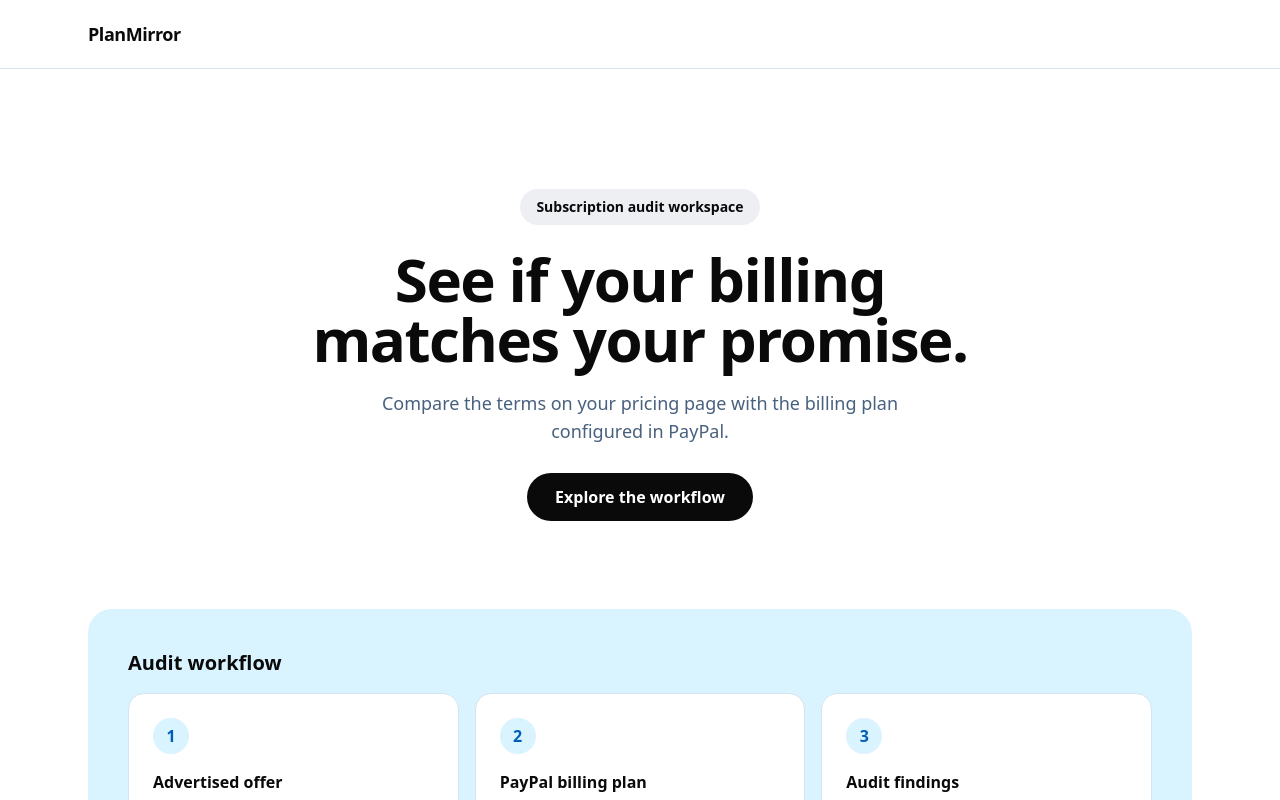
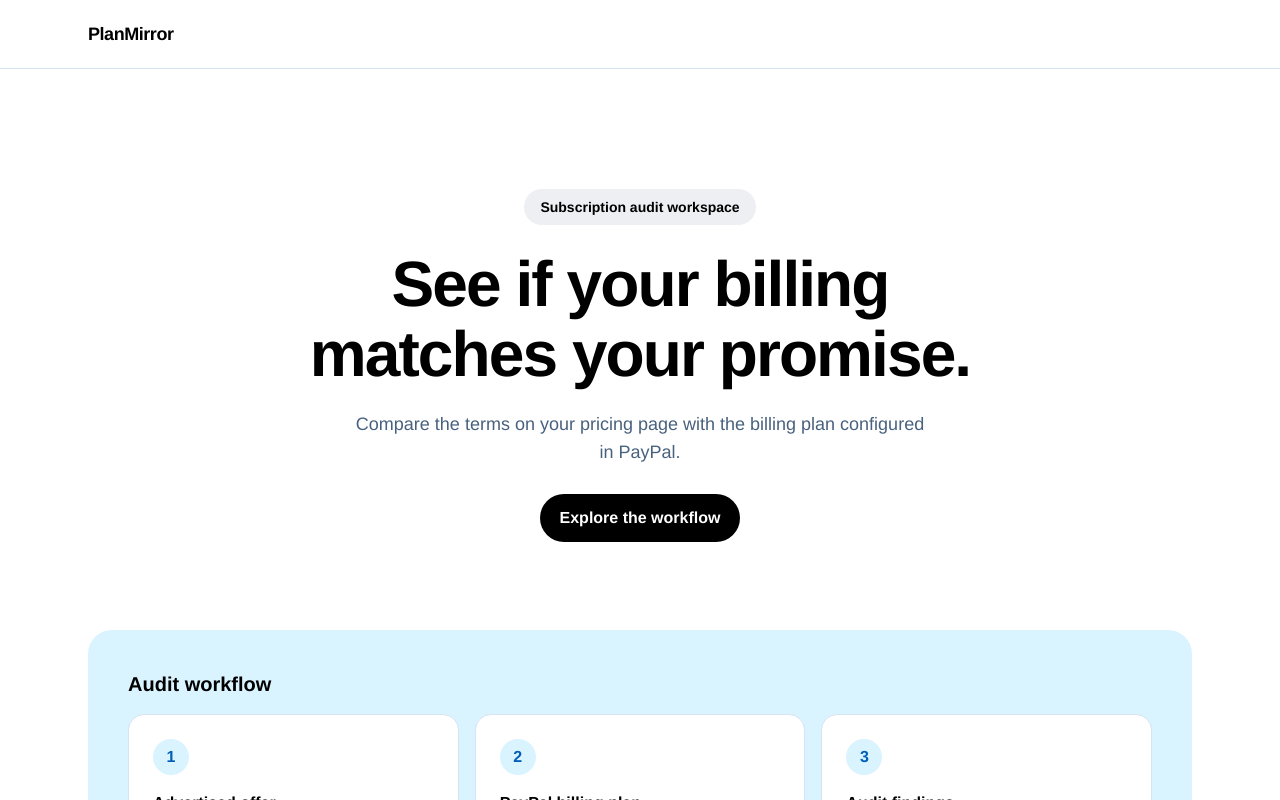
Before and after one commit to HozaifAwan/PlanMirror, a Next.js app: page / in a window 1280 px wide. Shown: the top 800 px of the page. Built offline with nearby package versions, Linux system fonts and the light colour scheme.

Commit message:
Document inspected PayPal styles and apply typography tokens

```diff
--- a/app/globals.css
+++ b/app/globals.css
@@ -2,14 +2,32 @@
 @import "tailwindcss";
 
 body {
-  font-family: system-ui, sans-serif;
+  font-family: "Century Gothic", Helvetica, Arial, sans-serif;
 }
 
 @theme {
   --color-canvas: #edeff3;
-  --color-ink: #0a0a0a;
+  --color-ink: #000000;
   --color-accent: #005eb8;
   --color-muted: #48617e;
   --color-line: #d5e3f2;
   --color-wash: #d9f3ff;
 }
+
+
+/* Crystalline: Values adapted from the inspected PayPal homepage. See docs/paypal-design-language.md. */
+.pm-hero-title {
+  font-size: clamp(2.5rem, 5vw, 4.5rem);
+  font-weight: 900;
+  line-height: 1.1;
+  letter-spacing: -0.03em;
+}
+
+.pm-primary-action {
+  padding: 12px 20px;
+  border-radius: 1000px;
+  font-size: 16px;
+  font-weight: 700;
+  line-height: 24px;
+  transition: color 0.2s, background-color 0.2s;
+}
--- a/app/page.tsx
+++ b/app/page.tsx
@@ -13,13 +13,13 @@ export default function Home() {
       <div className="mx-auto max-w-6xl px-6 py-12 sm:py-16">
         <section className="px-2 py-8 text-center sm:py-14">
           <p className="inline-block rounded-full bg-canvas px-4 py-2 text-sm font-semibold text-ink">Subscription audit workspace</p>
-          <h1 className="mx-auto mt-6 max-w-3xl text-balance text-4xl font-extrabold tracking-tight sm:text-6xl">
+          <h1 className="mx-auto mt-6 max-w-3xl text-balance pm-hero-title">
             See if your billing matches your promise.
           </h1>
           <p className="mx-auto mt-5 max-w-xl text-lg text-muted">
             Compare the terms on your pricing page with the billing plan configured in PayPal.
           </p>
-          <a href="#workflow" className="mt-7 inline-flex rounded-full bg-ink px-7 py-3 font-semibold text-white hover:bg-accent focus-visible:outline-2 focus-visible:outline-offset-4 focus-visible:outline-accent">
+          <a href="#workflow" className="mt-7 inline-flex pm-primary-action bg-ink text-white hover:bg-accent focus-visible:outline-2 focus-visible:outline-offset-4 focus-visible:outline-accent">
             Explore the workflow
           </a>
         </section>
```
Also changed, not shown: 1 other file (tests, documents, lock files or other folders).
